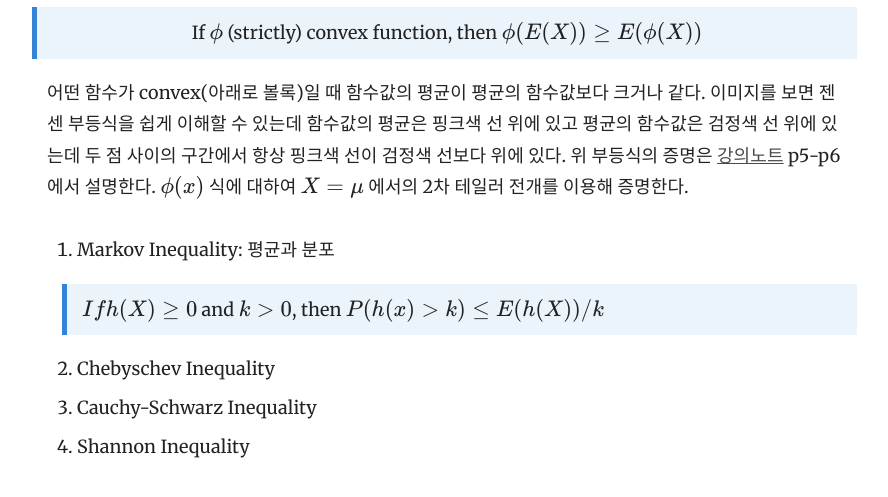
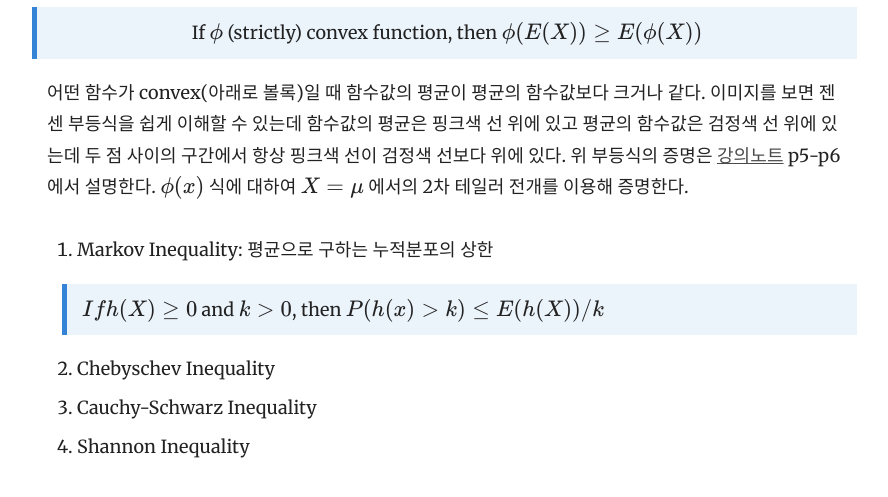
Before and after one commit to yrk3434/yrk3434.github.io, a Jekyll site: the page built from _docs/Theory/Mathematical Statistics.md, in a window 1280 px wide and 900 px high, scrolled down 4666 px, cut to the strip 386-883 px from the top of the window. Shown: the whole strip, without its empty margins (343-1231 px from the left). Built offline with Jekyll 4.4.1, drawn with Linux system fonts in a browser that asks for light colours; formulas are drawn with MathJax 3.

Commit message:
Update Mathematical Statistics.md

```diff
--- a/_docs/Theory/Mathematical Statistics.md
+++ b/_docs/Theory/Mathematical Statistics.md
@@ -134,7 +134,7 @@ $ X_1, X_2, ..., X_n $ 이 identically independent distributed(iid) $ F $ 를
 위 부등식의 증명은 [강의노트](https://www.cs.purdue.edu/homes/hmaji/teaching/Spring%202018/lectures/note01.pdf) p5-p6에서 설명한다.
 $ \phi(x) $ 식에 대하여 $ X=\mu $ 에서의 2차 테일러 전개를 이용해 증명한다.
 
-2. Markov Inequality: 평균과 분포
+2. Markov Inequality: 평균으로 구하는 누적분포의 상한
 > $ If h(X) \geq 0 $ and $ k>0 $, then $ P(h(x)>k) \leq E(h(X))/k $
 
 3. Chebyschev Inequality
```
